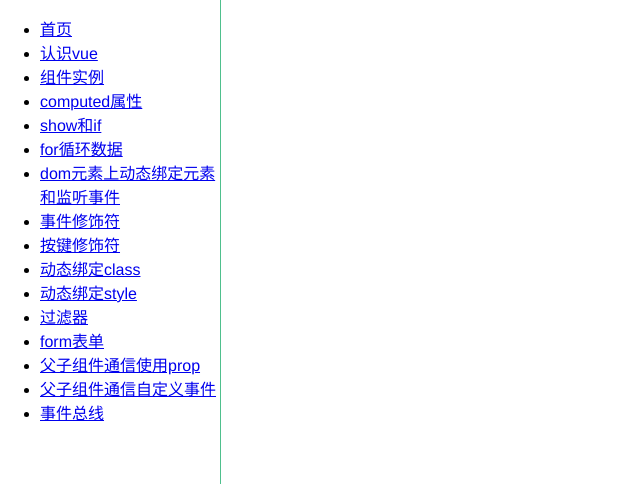
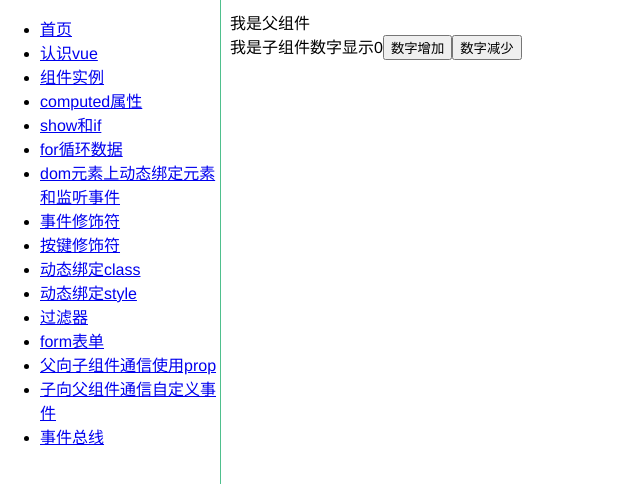
Before and after one commit to yokiyokiyoki/vue-component, a Vue app: page /#/customEvent in a window 1280 px wide. Shown: the top 484 px of the page, without its empty margins (0-640 px from the left). Built offline with nearby package versions, Linux system fonts and the light colour scheme.

Commit message:
自定义组件

```diff
--- a/src/App.vue
+++ b/src/App.vue
@@ -42,10 +42,10 @@
           <router-link to='/form'>form表单</router-link>
         </li>
         <li>
-          <router-link to='/prop'>父子组件通信使用prop</router-link>
+          <router-link to='/prop'>父向子组件通信使用prop</router-link>
         </li>
         <li>
-          <router-link to='/customEvent'>父子组件通信自定义事件</router-link>
+          <router-link to='/customEvent'>子向父组件通信自定义事件</router-link>
         </li>
         <li>
           <router-link to='/eventBus'>事件总线</router-link>
--- /dev/null
+++ b/src/components/customEvent/child.vue
@@ -0,0 +1,28 @@
+<template>
+  <div class="child">
+      <span>我是子组件</span>
+      <span>数字显示{{num}}</span>
+      <button @click="incrementNum">数字增加</button>
+      <button @click="decrementNum">数字减少</button>
+  </div>
+</template>
+<script>
+    export default {
+      data() {
+        return {
+          num: 0
+        };
+      },
+      methods: {
+        incrementNum() {
+          this.num++;
+          //   向外部发送时间
+          this.$emit("changeNum", this.num);
+        },
+        decrementNum() {
+          this.num--;
+          this.$emit("changeNum", this.num);
+        }
+      }
+    };
+</script>
--- a/src/components/customEvent/customEvent.vue
+++ b/src/components/customEvent/customEvent.vue
@@ -1,8 +1,14 @@
 <template>
-  <div class="customEvent"></div>
+  <div class="customEvent">
+    <span>我是父组件</span>
+    <child ></child>
+  </div>
 </template>
 <script>
-    export default {
-
-    };
+  import child from "./child.vue";
+  export default {
+    components: {
+      child
+    }
+  };
 </script>
```
